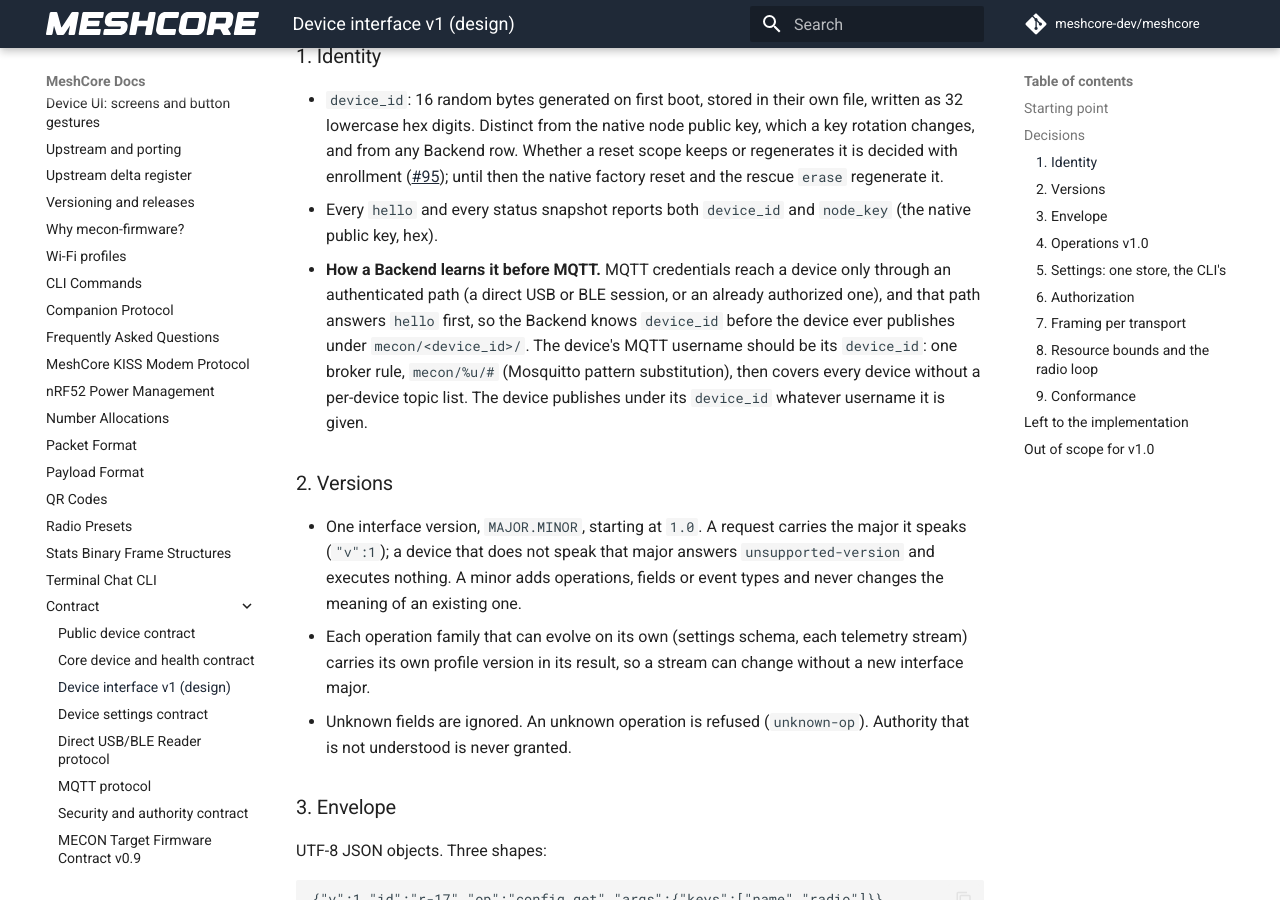
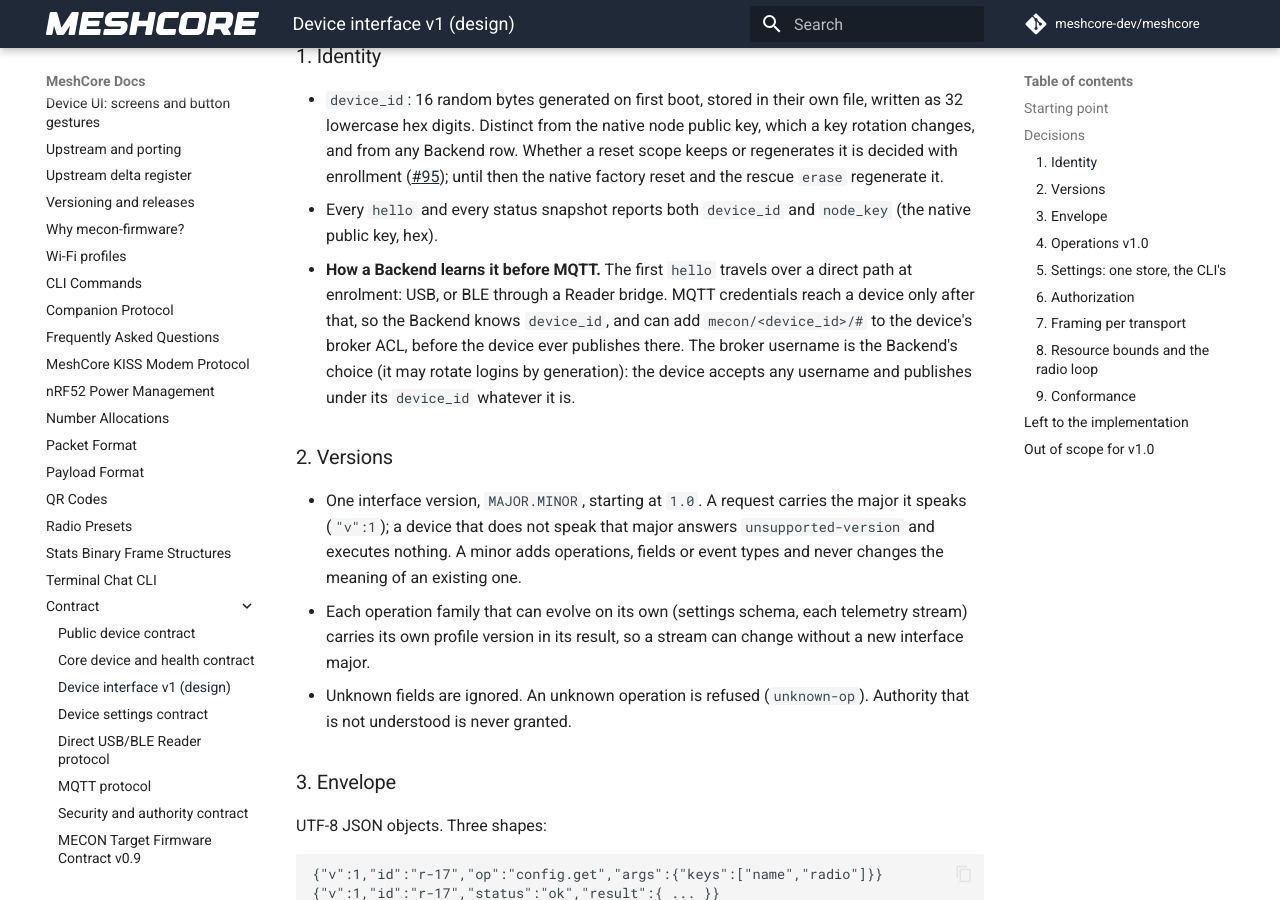
Before and after one commit to hoejriis/mecon-firmware, an MkDocs documentation site: the page built from docs/contract/DEVICE_INTERFACE.md, in a window 1280 px wide and 900 px high, scrolled down 746 px. Built offline with MkDocs 1.6.1 and Material for MkDocs 9.7.7, drawn with Linux system fonts in a browser that asks for light colours; comment, search, counter and statistics services are not loaded.

Commit message:
Docs: device interface: the first hello is direct; any broker username
The Backend rotates device logins by generation, with old and new side by
side until the device confirms, so a username equal to device_id would
break rotation; it writes an explicit per-client ACL instead. The page no
longer recommends the username; the device accepts any. The first hello
travels over USB, or BLE through a Reader bridge, at enrolment, before
any MQTT credential exists.

Co-Authored-By: Claude Opus 5.5 (1M context) <noreply@anthropic.com>

```diff
--- a/docs/contract/DEVICE_INTERFACE.md
+++ b/docs/contract/DEVICE_INTERFACE.md
@@ -14,7 +14,7 @@ An inventory of the target contract against the fork (77 device-visible items) f
 
 - `device_id`: 16 random bytes generated on first boot, stored in their own file, written as 32 lowercase hex digits. Distinct from the native node public key, which a key rotation changes, and from any Backend row. Whether a reset scope keeps or regenerates it is decided with enrollment ([#95](https://github.com/hoejriis/mecon-firmware/issues/95)); until then the native factory reset and the rescue `erase` regenerate it.
 - Every `hello` and every status snapshot reports both `device_id` and `node_key` (the native public key, hex).
-- **How a Backend learns it before MQTT.** MQTT credentials reach a device only through an authenticated path (a direct USB or BLE session, or an already authorized one), and that path answers `hello` first, so the Backend knows `device_id` before the device ever publishes under `mecon/<device_id>/`. The device's MQTT username should be its `device_id`: one broker rule, `mecon/%u/#` (Mosquitto pattern substitution), then covers every device without a per-device topic list. The device publishes under its `device_id` whatever username it is given.
+- **How a Backend learns it before MQTT.** The first `hello` travels over a direct path at enrolment: USB, or BLE through a Reader bridge. MQTT credentials reach a device only after that, so the Backend knows `device_id`, and can add `mecon/<device_id>/#` to the device's broker ACL, before the device ever publishes there. The broker username is the Backend's choice (it may rotate logins by generation): the device accepts any username and publishes under its `device_id` whatever it is.
 
 ### 2. Versions
 
```
